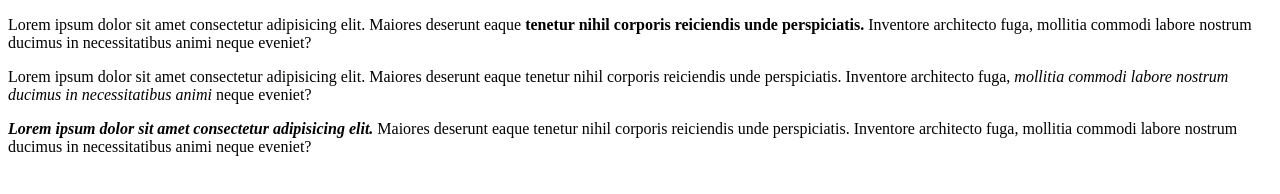
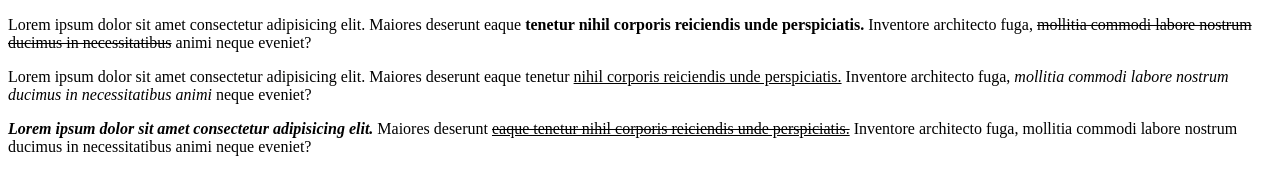
Before and after one commit to pabloovg12/HTML, a plain HTML site: page EjercicioParrafo.html in a window 1280 px wide. Drawn offline with Linux system fonts and the light colour scheme.

Commit message:
Actividad Parrafo

```diff
--- a/EjercicioParrafo.html
+++ b/EjercicioParrafo.html
@@ -12,8 +12,8 @@
     <link rel="icon" href="./HTML/assets/icons/papanoel.png">
 </head>
 <body>
-    <p>Lorem ipsum dolor sit amet consectetur adipisicing elit. Maiores deserunt eaque <b>tenetur nihil corporis reiciendis unde perspiciatis.</b> Inventore architecto fuga, mollitia commodi labore nostrum ducimus in necessitatibus animi neque eveniet?</p>
-    <p>Lorem ipsum dolor sit amet consectetur adipisicing elit. Maiores deserunt eaque tenetur nihil corporis reiciendis unde perspiciatis. Inventore architecto fuga, <i>mollitia commodi labore nostrum ducimus in necessitatibus animi</i> neque eveniet?</p>
-    <p><b><i>Lorem ipsum dolor sit amet consectetur adipisicing elit.</i></b> Maiores deserunt eaque tenetur nihil corporis reiciendis unde perspiciatis. Inventore architecto fuga, mollitia commodi labore nostrum ducimus in necessitatibus animi neque eveniet?</p>
+    <p>Lorem ipsum dolor sit amet consectetur adipisicing elit. Maiores deserunt eaque <b>tenetur nihil corporis reiciendis unde perspiciatis.</b> Inventore architecto fuga, <del>mollitia commodi labore nostrum ducimus in necessitatibus</del> animi neque eveniet?</p>
+    <p>Lorem ipsum dolor sit amet consectetur adipisicing elit. Maiores deserunt eaque tenetur <u>nihil corporis reiciendis unde perspiciatis.</u> Inventore architecto fuga, <i>mollitia commodi labore nostrum ducimus in necessitatibus animi</i> neque eveniet?</p>
+    <p><b><i>Lorem ipsum dolor sit amet consectetur adipisicing elit.</i></b> Maiores deserunt <u><s>eaque tenetur nihil corporis reiciendis unde perspiciatis.</s></u> Inventore architecto fuga, mollitia commodi labore nostrum ducimus in necessitatibus animi neque eveniet?</p>
 </body>
 </html>
```
